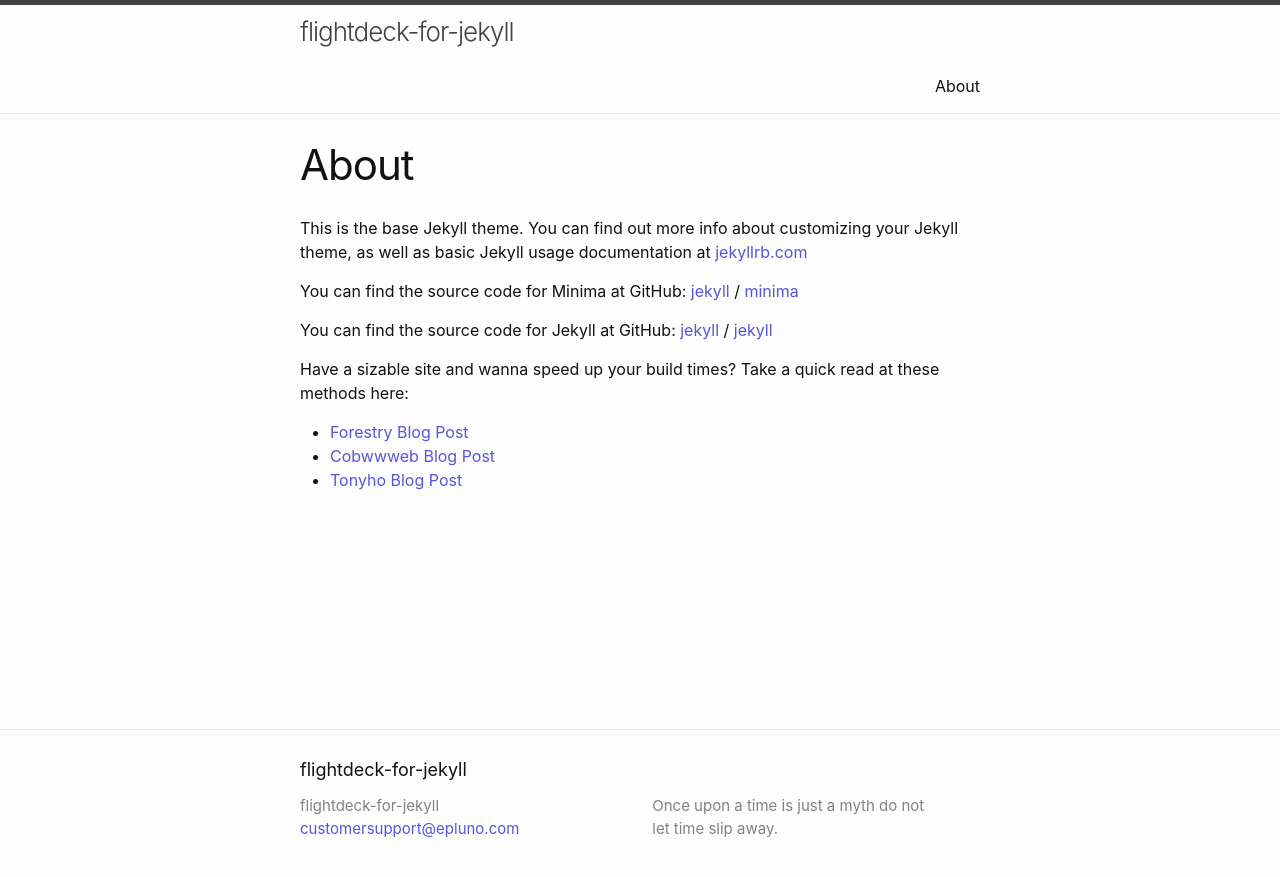
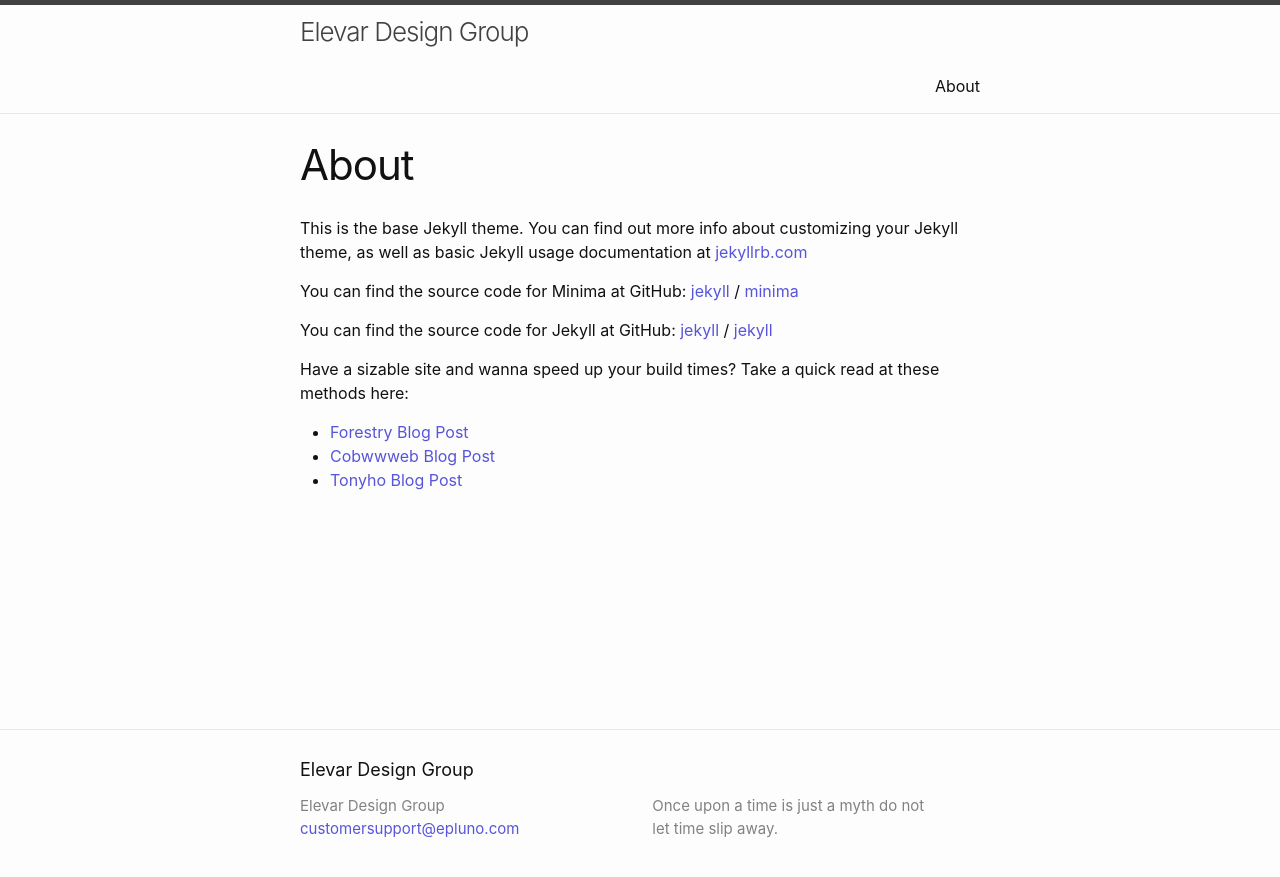
Before and after one commit to edheltzel/flightdeck-for-jekyll, a Jekyll site: the page built from about.md, in a window 1280 px wide. Shown: the top 877 px of the page. Built offline with Jekyll 4.4.1, drawn with Linux system fonts in a browser that asks for light colours.

Commit message:
adds client to title

```diff
--- a/_config.yml
+++ b/_config.yml
@@ -1,4 +1,4 @@
-title:
+title: Elevar Design Group
 owner: epluno
 email: customersupport@epluno.com
 description: >
```
